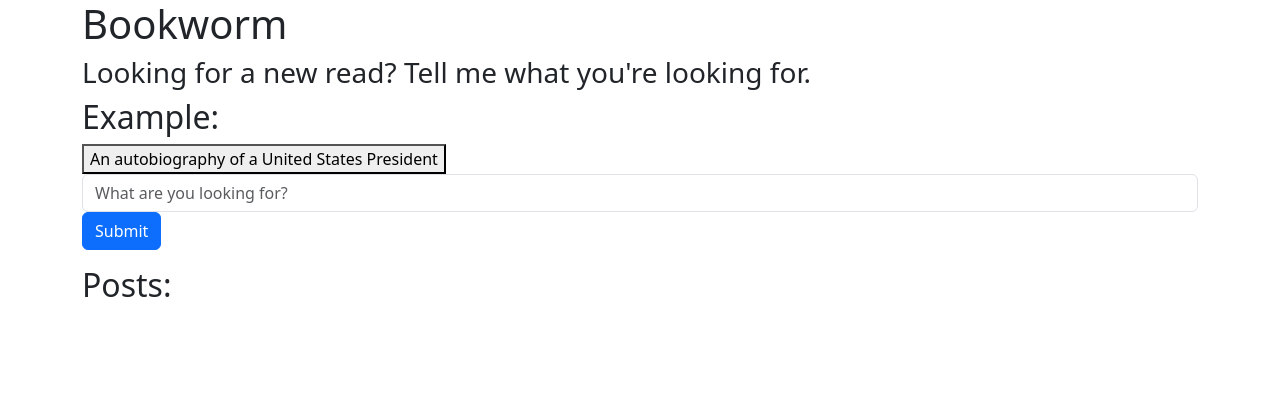
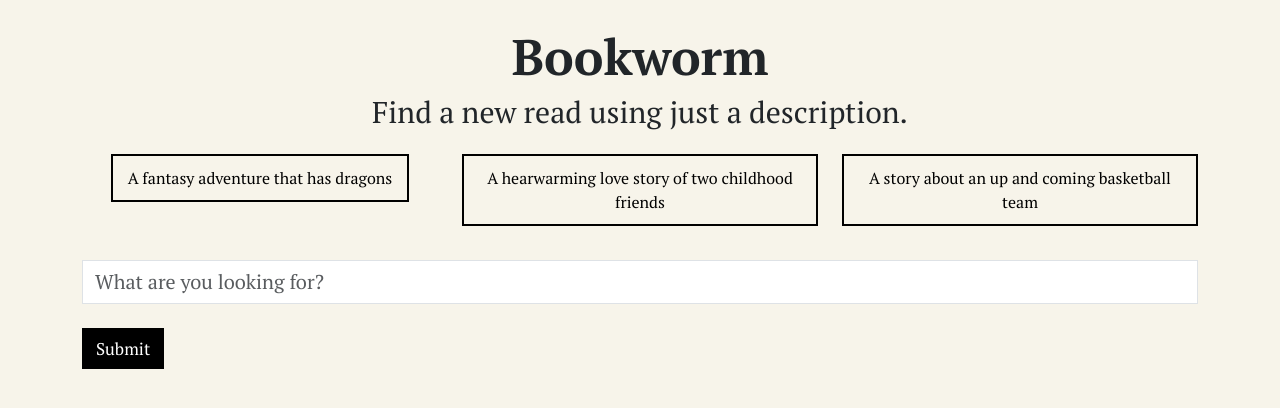
Before and after one commit to cs210/kenja, a React (Create React App) app in the folder frontend/: page / in a window 1280 px wide. Shown: the top 408 px of the page. Built offline with nearby package versions, Linux system fonts and the light colour scheme.

Commit message:
Finish initial skeleton of a minimalist UI for search

```diff
--- a/frontend/src/App.css
+++ b/frontend/src/App.css
@@ -1,34 +1,72 @@
-.App-logo {
-  height: 40vmin;
-  pointer-events: none;
+@import url('https://fonts.googleapis.com/css2?family=Noto+Serif:ital,wght@0,100..900;1,100..900&family=PT+Serif:ital,wght@0,400;0,700;1,400;1,700&display=swap');
+
+/* Body style */
+body {
+  background-color: #F7F4EA !important;
 }
 
-@media (prefers-reduced-motion: no-preference) {
-  .App-logo {
-    animation: App-logo-spin infinite 20s linear;
-  }
+/* The entire search interface component */
+#main-div {
+  font-family: "PT Serif", serif;
+  padding-top: 2%;
 }
 
-.App-header {
-  background-color: #282c34;
-  min-height: 100vh;
-  display: flex;
-  flex-direction: column;
-  align-items: center;
-  justify-content: center;
-  font-size: calc(10px + 2vmin);
+/* Header style */
+.header {
+  padding-bottom: 1.5%;
+  text-align: center;
+}
+
+h1 {
+  font-size: 50px !important;
+  font-weight: 700 !important;
+}
+
+h3 {
+  font-size: 30px !important;
+  font-weight: 500 !important;
+}
+
+/* Examples style */
+.examples {
+  text-align: center;
+  padding-bottom: 1.5%;
+}
+
+.prompt-button {
+  border: 2px solid black;
+  padding: 10px 15px;
+  background-color: transparent;
+  font-size: 16px !important;
+}
+
+.prompt-button:hover {
+  background-color: black;
   color: white;
 }
 
-.App-link {
-  color: #61dafb;
+.col {
+  padding-right: 1%;
 }
 
-@keyframes App-logo-spin {
-  from {
-    transform: rotate(0deg);
-  }
-  to {
-    transform: rotate(360deg);
-  }
+/* Form style */
+form {
+  padding-top: 1.5% !important;
 }
+
+.form-control {
+  font-size: 20px !important;
+  border-radius: 0px !important;
+}
+
+#submit-prompt {
+  font-size: 17px !important;
+  border-radius: 0px !important;
+  border: 2px solid black;
+  background-color: black;
+}
+
+#submit-prompt:hover {
+  background-color: transparent !important;
+  color: black;
+}
--- a/frontend/src/App.js
+++ b/frontend/src/App.js
@@ -50,23 +50,29 @@ function App() {
   };
 
   return (
-    <div className="container">
-      <h1>
-        Bookworm
-      </h1>
-      <h3>
-        Looking for a new read? Tell me what you're looking for.
-      </h3>
-      <div flex-direction='row'>
-        <h2>Example:</h2>
-        <button type="submit" onClick={submitExample}>{exampleQueries[Math.floor(Math.random() * 6)]}</button>
+    <div className="container" id="main-div">
+      <div className="header">
+        <h1> Bookworm </h1>
+        <h3> Find a new read using just a description. </h3>
       </div>
-      <form onSubmit={querySubmitted}>
+      <div className="examples row" flex-direction='row'>
+        <div class="col">
+          <button type="submit" className="prompt-button" onClick={submitExample}>{exampleQueries[0]}</button>
+        </div>
+        <div class="col">
+          <button type="submit" className="prompt-button" onClick={submitExample}>{exampleQueries[1]}</button>
+        </div>
+        <div class="col">
+          <button type="submit" className="prompt-button" onClick={submitExample}>{exampleQueries[2]}</button>
+        </div>
+      </div>
+      <form className="search-form" onSubmit={querySubmitted}>
         <input className="form-control" name='query' type="text" placeholder="What are you looking for?" aria-label="default input example"></input>
-        <button type="submit" className="btn btn-primary mb-3">Submit</button>
+        <br />
+        <button type="submit" className="btn btn-primary mb-3" id="submit-prompt">Submit</button>
       </form>
-      <div>
-        <h2>Posts:</h2>
+      <div className="results">
+        {results.length > 0 && <h2>Books:</h2>}
         <ul>
           {results.map(post => (
             <li key={post.title}>
```
